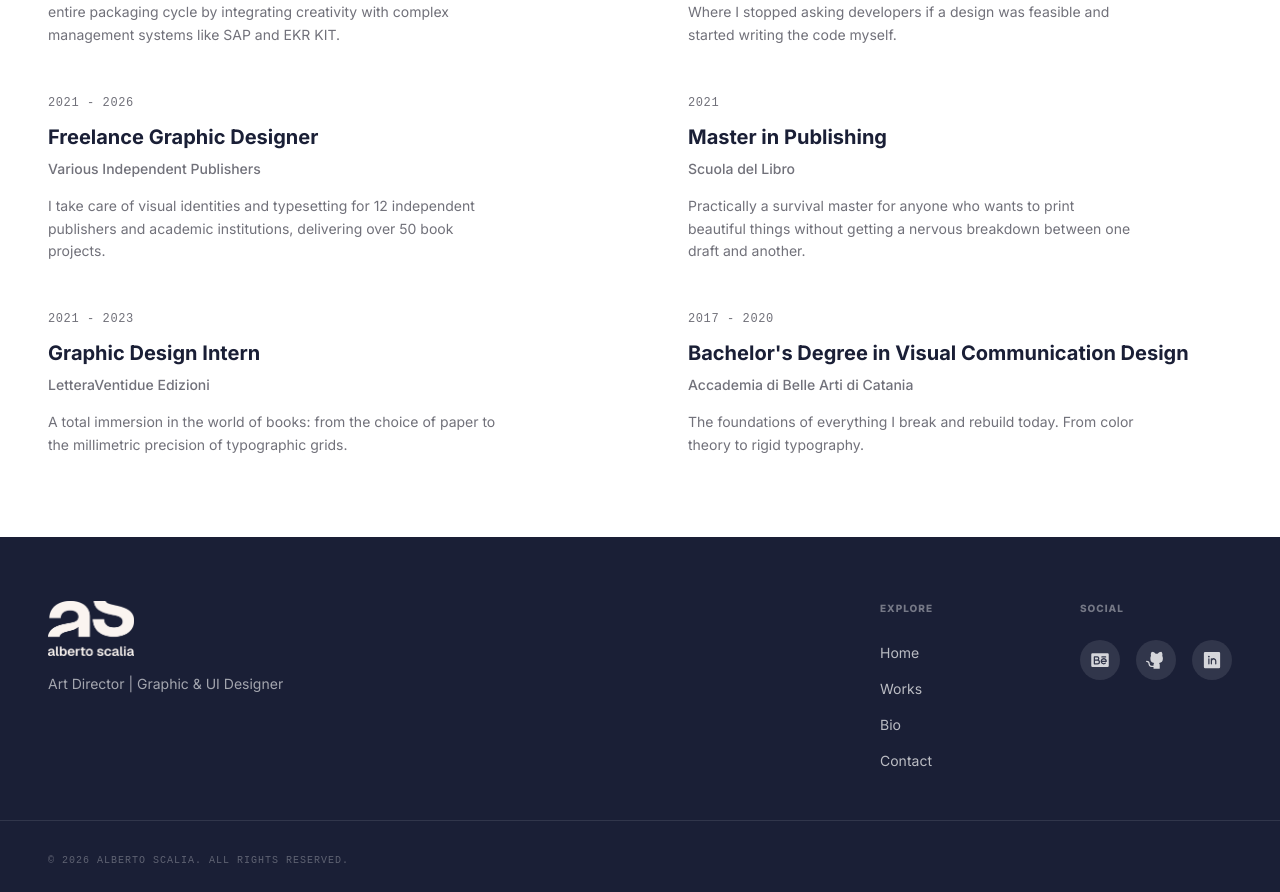
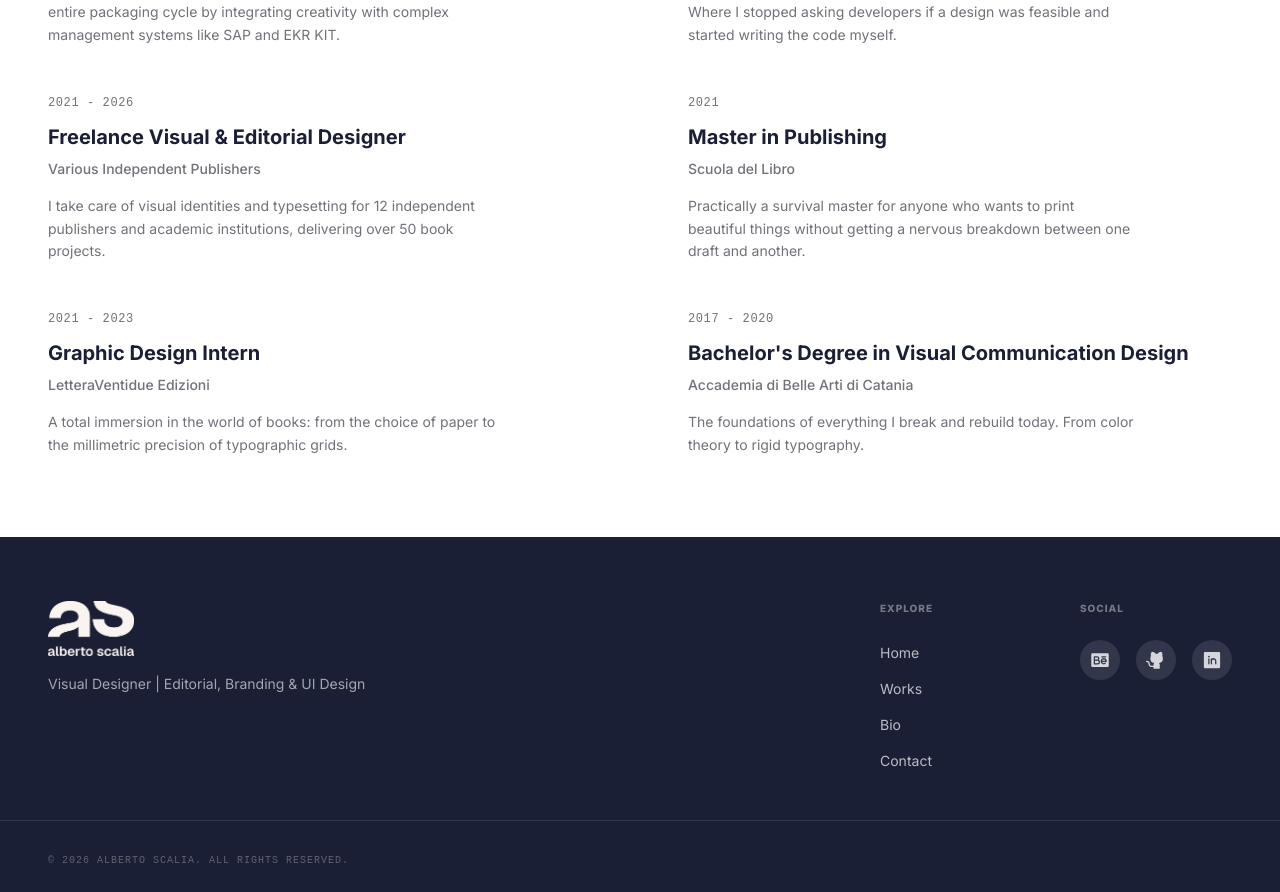
Before and after one commit to AlbertoScalia/portfolio, a React (Vite) app: page /#/bio in a window 1280 px wide. Shown: the part 1432-2324 px from the top of the page. Built offline with nearby package versions, Linux system fonts and the light colour scheme.

Commit message:
Update professional bio and mission statement

```diff
--- a/index.html
+++ b/index.html
@@ -5,7 +5,7 @@
     <meta charset="UTF-8" />
     <link rel="icon" type="image/png" href="/favicon.png" />
 <meta name="viewport" content="width=device-width, initial-scale=1.0, viewport-fit=cover" />
-    <title>Alberto Scalia | Art Director | Graphic & UI Designer</title>
+    <title>Alberto Scalia – Visual Designer | Editorial, Branding & UI Design</title>
 
     <link rel="preconnect" href="https://fonts.googleapis.com">
     <link rel="preconnect" href="https://fonts.gstatic.com" crossorigin>
--- a/src/components/Footer.jsx
+++ b/src/components/Footer.jsx
@@ -15,8 +15,7 @@ export default function Footer() {
                         className="h-14 w-auto object-contain mb-4"
                     />
                     <p className="text-white/60 text-sm leading-relaxed mb-6">
-                        Art Director | Graphic & UI Designer
-                    </p>
+Visual Designer | Editorial, Branding & UI Design                    </p>
                 </div>
 
                 <div className="grid grid-cols-2 gap-12 text-left">
--- a/src/components/HeroParallax.jsx
+++ b/src/components/HeroParallax.jsx
@@ -32,7 +32,7 @@ export default function HeroParallax() {
                         <div className="flex flex-col gap-1 items-start lg:items-center">
                             <p className="font-mono text-[10px] md:text-xs uppercase tracking-[0.15em] text-blue/50 text-left lg:text-center">
                                                             Alberto Scalia<br />
-    Art Director | Graphic & UI Designer
+    Visual Designer | Editorial, Branding & UI Design
                             </p>
                         </div>
                     </div>
@@ -57,7 +57,7 @@ export default function HeroParallax() {
                             transition={{ delay: 0.5 }}
                             className="text-zinc-500 text-lg md:text-xl leading-relaxed max-w-2xl"
                         >
-                            I'm Alberto, an unusual and polyhedric UI designer with a solid background in high-end Art Direction and Editorial Design. Driven by a deep interest in marketing strategy, I bridge the gap between traditional visual excellence and digital innovation, creating intuitive, accessible, and user-centered interfaces.
+                            I'm Alberto, a versatile and polyhedric UI designer with a solid background in high-end Editorial Design. Driven by a deep interest in marketing strategy, I bridge the gap between traditional visual excellence and digital innovation, creating intuitive, accessible, and user-centered interfaces.
                         </motion.p>
                     </div>
 
--- a/src/components/ServicesBento.jsx
+++ b/src/components/ServicesBento.jsx
@@ -23,7 +23,7 @@ export default function ServicesBento() {
 
     const services = [
         {
-            title: "Art Direction & Strategy",
+            title: "Visual Strategy & Direction",
             description: "I design editorial systems — magazines, book series, and cultural projects — where visual consistency and strategic clarity are the same thing.",
             icon: BookOpen
         },
--- a/src/components/WorksGallery.jsx
+++ b/src/components/WorksGallery.jsx
@@ -12,9 +12,9 @@ const projects = [
     },
     {
         title: "Forward magazine",
-        subtitle: "Il Pensiero Scientifico Editore needed art direction for four consecutive issues of Forward, their healthcare and medical culture magazine.",
+        subtitle: "Il Pensiero Scientifico Editore entrusted me with the visual design and layout of four consecutive issues of Forward, their magazine dedicated to healthcare and medical culture.",
         image: "/portfolio/assets/images/project2.webp",
-        badges: ["Art Direction", "Editorial Design", "Layout"],
+        badges: ["Editorial Design", "Layout"],
         link: "https://forward.recentiprogressi.it/it/"
     },
     {
--- a/src/pages/Bio.jsx
+++ b/src/pages/Bio.jsx
@@ -106,9 +106,9 @@ export default function Bio() {
                     <div className="space-y-12">
                         {[
                             { date: "Present", title: "Open to opportunities", sub: "Full time or freelance", desc: "Full-time roles and collaborations — especially where design and strategy overlap." },
-                            { date: "2022 - Present", title: "Art Director", sub: "lay0ut magazine, Forward magazine", desc: "From underground zines to peer-reviewed science — I've designed both, and they've taught me everything about hierarchy." },
-                            { date: "2025 - 2026", title: "Graphic Designer", sub: "Life Electronics SpA", desc: "I dress tech products without forgetting barcodes. I manage the entire packaging cycle by integrating creativity with complex management systems like SAP and EKR KIT." },
-                            { date: "2021 - 2026", title: "Freelance Graphic Designer", sub: "Various Independent Publishers", desc: "I take care of visual identities and typesetting for 12 independent publishers and academic institutions, delivering over 50 book projects." },
+                            { date: "2022 - Present", title: "Visual & Editorial Designer", sub: "lay0ut magazine, Forward magazine", desc: "From underground zines to peer-reviewed science — I've designed both, and they've taught me everything about hierarchy." },
+                            { date: "2025 - 2026", title: "Visual & Brand Designer", sub: "Life Electronics SpA", desc: "I dress tech products without forgetting barcodes. I manage the entire packaging cycle by integrating creativity with complex management systems like SAP and EKR KIT." },
+                            { date: "2021 - 2026", title: "Freelance Visual & Editorial Designer", sub: "Various Independent Publishers", desc: "I take care of visual identities and typesetting for 12 independent publishers and academic institutions, delivering over 50 book projects." },
                             { date: "2021 - 2023", title: "Graphic Design Intern", sub: "LetteraVentidue Edizioni", desc: "A total immersion in the world of books: from the choice of paper to the millimetric precision of typographic grids." }
                         ].map((exp, i) => (
                             <motion.div key={i} variants={itemVariants} className="flex flex-col gap-1 text-left">
--- a/src/pages/Works.jsx
+++ b/src/pages/Works.jsx
@@ -25,23 +25,23 @@ const allProjects = [
     },
     {
         title: "Forward magazine",
-        subtitle: "Il Pensiero Scientifico Editore needed art direction for four consecutive issues of Forward, their healthcare and medical culture magazine.",
+        subtitle: "Il Pensiero Scientifico Editore entrusted me with the visual design and layout of four consecutive issues of Forward, their magazine dedicated to healthcare and medical culture.",
         image: "/portfolio/assets/images/project2.webp",
-        badges: ["Art Direction", "Editorial Design", "Layout"],
+        badges: ["Editorial Design", "Layout"],
         link: "https://forward.recentiprogressi.it/it/"
     },
     {
         title: "lay0ut magazine – senza scheletro",
         subtitle: "Design a new issue of lay0ut magazine as a standalone editorial project with a specific structural constraint: free signatures, like a newspaper, rather than a fixed page sequence.",
         image: "/portfolio/assets/images/project3.webp",
-        badges: ["Art Direction", "Editorial Design", "Layout"],
+        badges: ["Editorial Design", "Layout"],
         link: "https://www.layoutmagazine.it/senza-scheletro-il-nuovo-cartaceo-di-leiaut-megasin/"
     },
     {
         title: "Le chitarre del Pedrollo",
         subtitle: "A scholarly volume documenting a historic guitar collection at the Conservatoire of Vicenza required a rigorous visual approach, with full-bleed instrument photography, detailed captions, and bilingual Italian-English text.",
         image: "/portfolio/assets/images/project1.webp",
-        badges: ["Art Direction", "Editorial Design", "Layout"],
+        badges: ["Editorial Design", "Layout"],
         link: "https://www.industriaeletteratura.it/prodotto/le-chitarre-del-pedrollo/"
     },
     {
```
Also changed, not shown: 3 other files (tests, documents, lock files or other folders).
